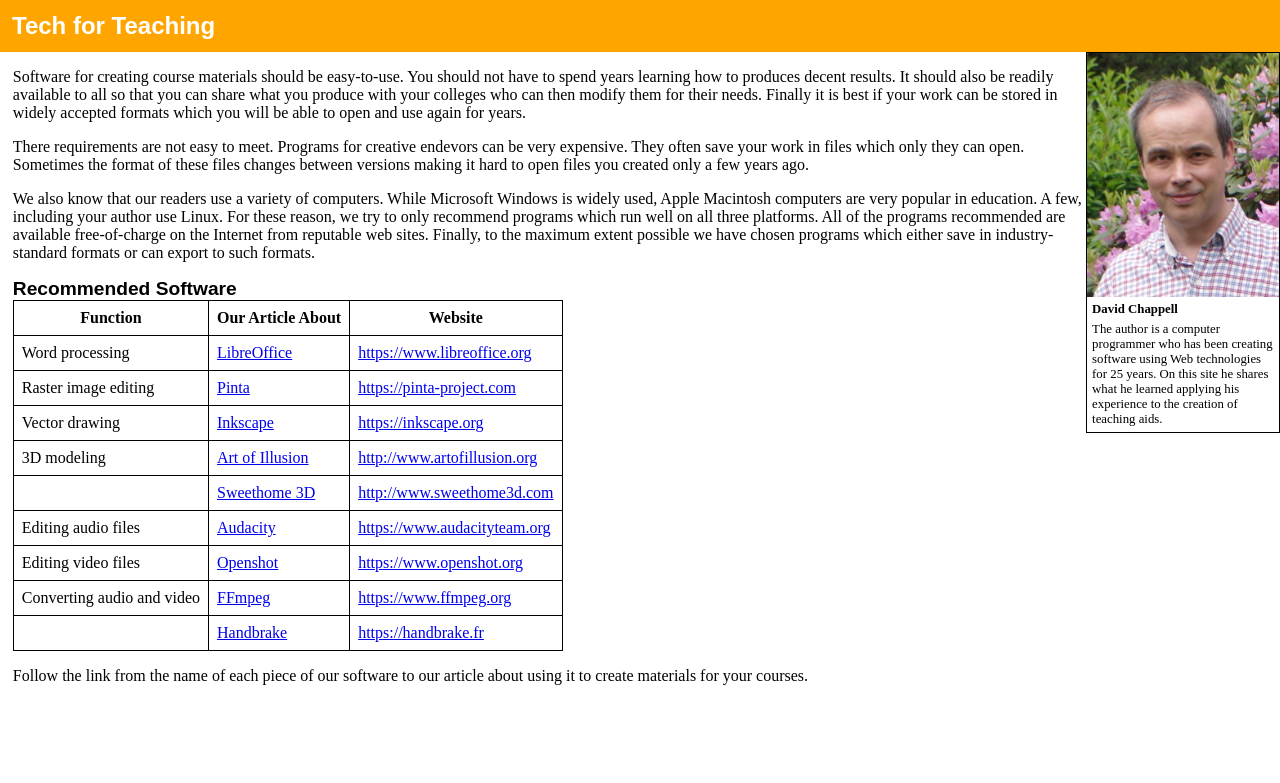
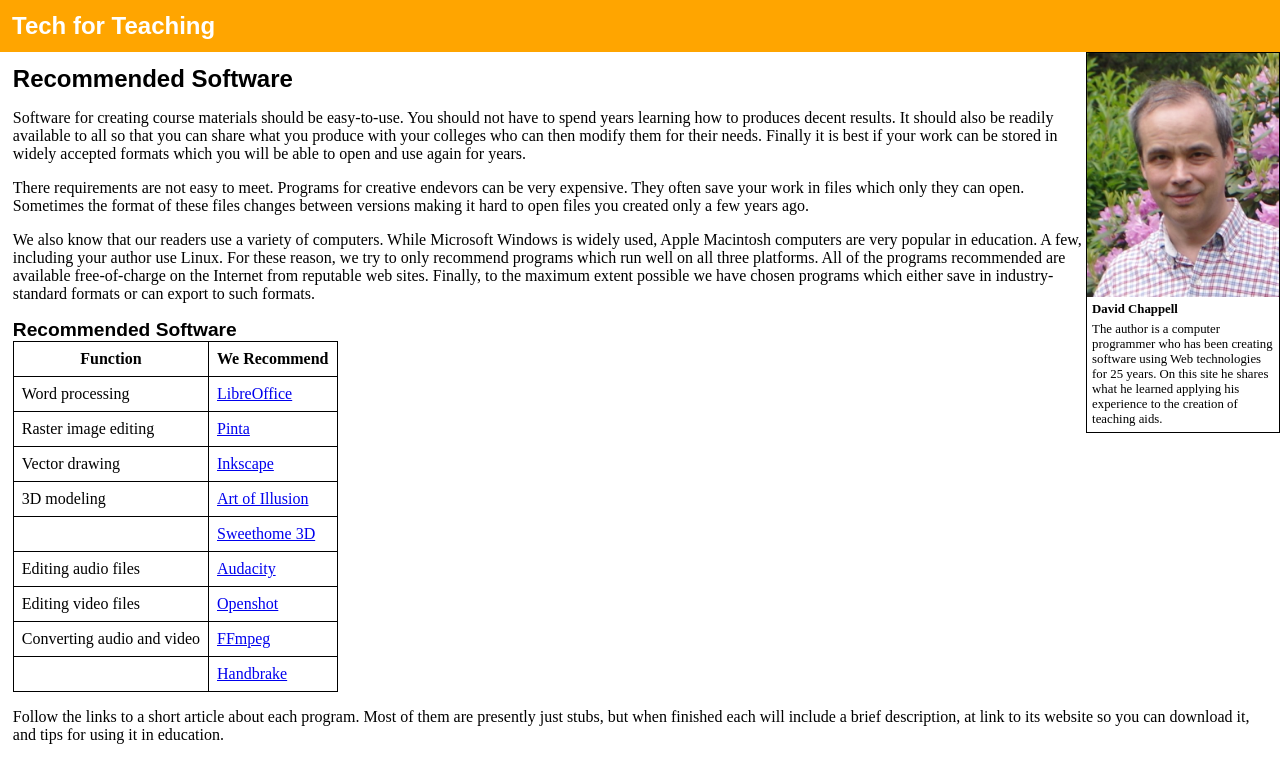
Before and after one commit to david672orford/tech-for-teaching, a Jekyll site: the page built from software/index.md, in a window 1280 px wide. Shown: the top 783 px of the page. Built offline with Jekyll 4.4.1, drawn with Linux system fonts in a browser that asks for light colours; our own code applies the rules of GitHub Pages for plain Markdown files.

Commit message:
Moved download links to tops of articles

```diff
--- a/software/index.md
+++ b/software/index.md
@@ -1,3 +1,6 @@
+Recommended Software
+===========================
+
 Software for creating course materials should be easy-to-use. You should not
 have to spend years learning how to produces decent results. It should also
 be readily available to all so that you can share what you produce with your
@@ -21,17 +24,19 @@
 
 ## Recommended Software
 
-| Function                   | Our Article About            | Website                        |
-|----------------------------|------------------------------|--------------------------------|
-| Word processing            | [LibreOffice](libreoffice/)  | <https://www.libreoffice.org>  |
-| Raster image editing       | [Pinta](pinta/)              | <https://pinta-project.com>    |
-| Vector drawing             | [Inkscape](inkscape/)        | <https://inkscape.org>         |
-| 3D modeling                | [Art of Illusion](aoi/)      | <http://www.artofillusion.org> |
-|                            | [Sweethome 3D](sweethome3d/) | <http://www.sweethome3d.com>   |
-| Editing audio files        | [Audacity](audacity/)        | <https://www.audacityteam.org> |
-| Editing video files        | [Openshot](openshot/)        | <https://www.openshot.org>     |
-| Converting audio and video | [FFmpeg](ffmpeg/)            | <https://www.ffmpeg.org>       |
-|                            | [Handbrake](handbrake/)      | <https://handbrake.fr>         |
+| Function                   | We Recommend                 |
+|----------------------------|------------------------------|
+| Word processing            | [LibreOffice](libreoffice/)  |
+| Raster image editing       | [Pinta](pinta/)              |
+| Vector drawing             | [Inkscape](inkscape/)        |
+| 3D modeling                | [Art of Illusion](aoi/)      |
+|                            | [Sweethome 3D](sweethome3d/) |
+| Editing audio files        | [Audacity](audacity/)        |
+| Editing video files        | [Openshot](openshot/)        |
+| Converting audio and video | [FFmpeg](ffmpeg/)            |
+|                            | [Handbrake](handbrake/)      |
 
-Follow the link from the name of each piece of our software to our article
-about using it to create materials for your courses.
+Follow the links to a short article about each program. Most of them
+are presently just stubs, but when finished each will include a brief
+description, at link to its website so you can download it, and
+tips for using it in education.
```
Also changed, not shown: software/aoi/index.md (+4 -0 lines), software/audacity/index.md (+4 -0 lines), software/ffmpeg/index.md (+4 -1 lines), software/handbrake/index.md (+5 -0 lines), software/inkscape/index.md (+5 -1 lines), software/libreoffice/index.md (+6 -1 lines), software/openshot/index.md (+2 -1 lines), software/pinta/index.md (+4 -0 lines), software/sweethome3d/index.md (+5 -1 lines).
